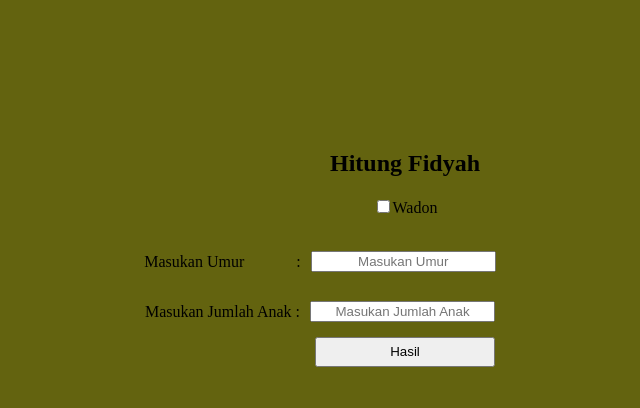
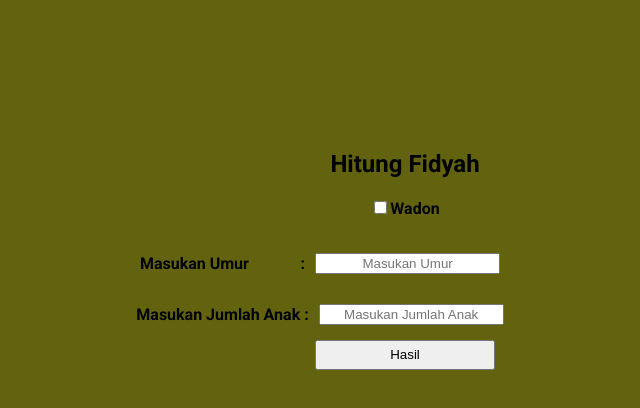
Before and after one commit to ilmiSuderajat/Fidyah, a plain HTML site: page index.html in a window 1280 px wide. Shown: the whole page, without its empty margins (235-875 px from the left). Drawn offline with Linux system fonts and the light colour scheme; a web font is replaced by a local one.

Commit message:
Update style.css

```diff
--- a/style.css
+++ b/style.css
@@ -1,7 +1,10 @@
 
 body {
 
-    background-color: rgb(99, 99, 15);
+  background-color: rgb(99, 99, 15);
+  font-family: "Roboto", sans-serif;
+  font-weight: 700;
+  font-style: normal;
 }
 
 h1 {
```
